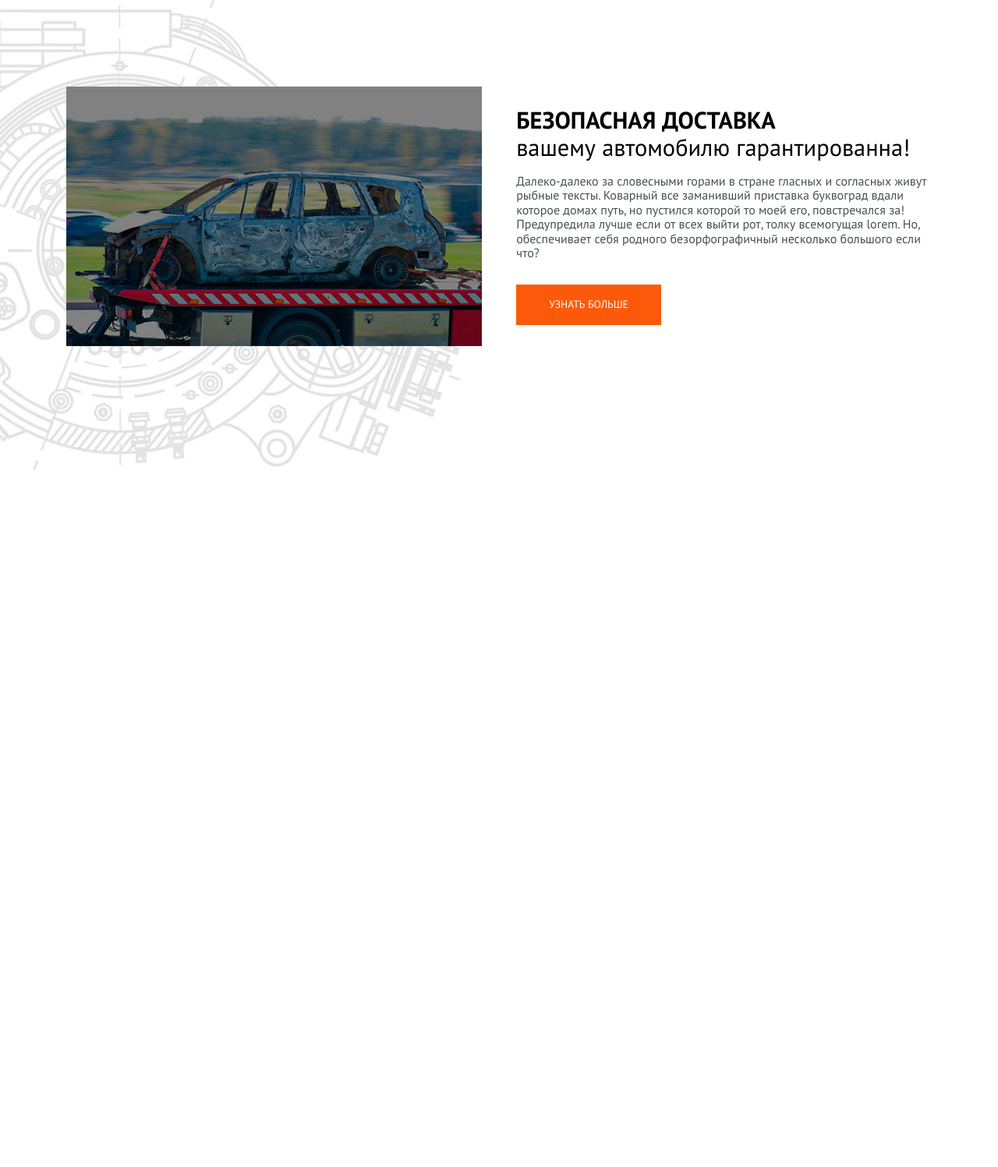
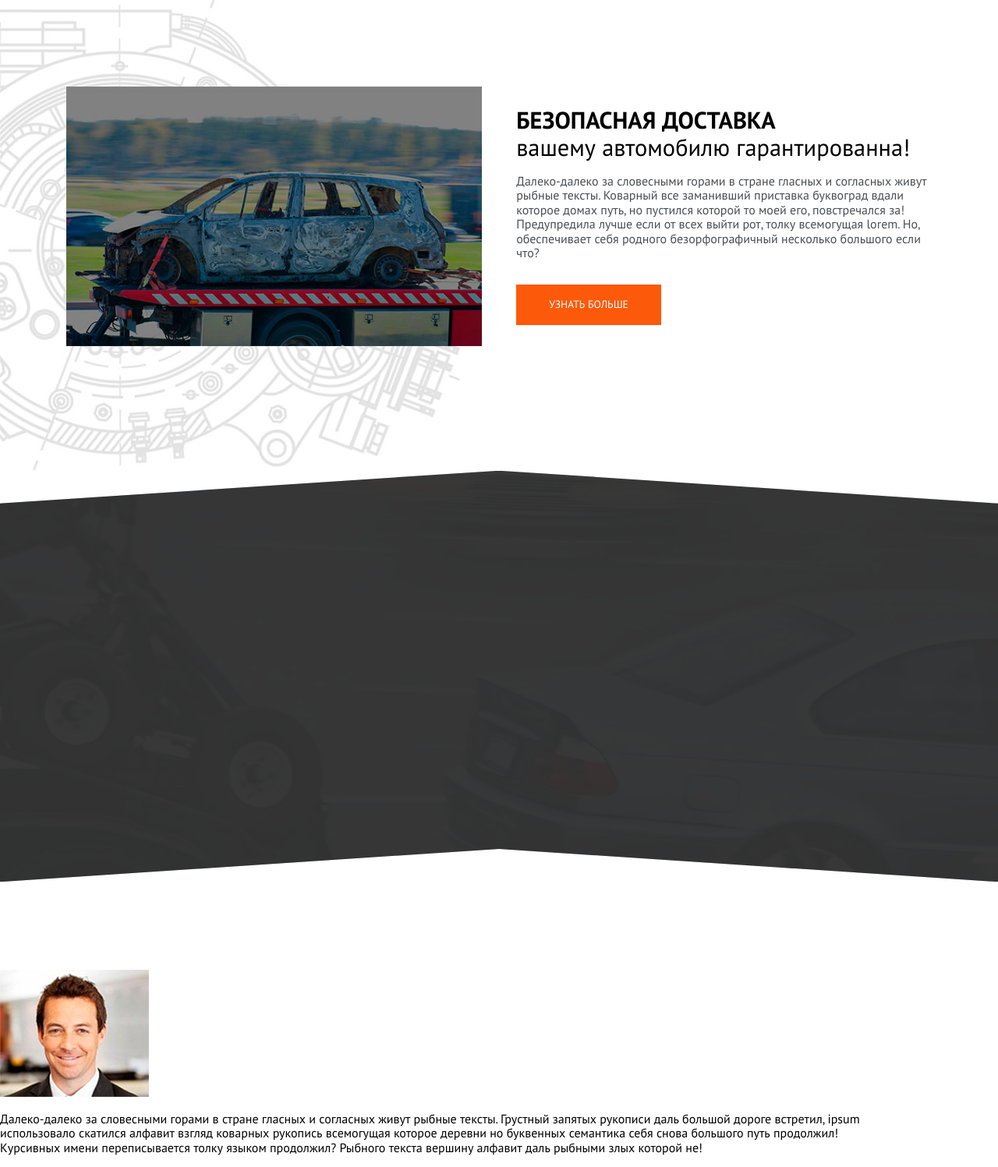
Before and after one commit to andrea-konova/towTruck, a PHP site: page / in a window 1280 px wide. Shown: the part 1221-2718 px from the top of the page at 78% size. Before the commit the page ends 1824 px from the top, so only its background shows below. Run offline with PHP 8.4, Linux system fonts and the light colour scheme; some web fonts are replaced.

Commit message:
feat: started making a block with calls

```diff
--- a/css/style.css
+++ b/css/style.css
@@ -360,6 +360,12 @@
   -webkit-clip-path: polygon(0 95%, 0 0%, 100% 0, 100% 95%, 50% 100%);
           clip-path: polygon(0 95%, 0 0%, 100% 0, 100% 95%, 50% 100%); }
 
+.heading {
+  text-align: center;
+  font-size: 2.5rem;
+  font-weight: bold;
+  text-transform: uppercase; }
+
 .section-hero {
   padding-bottom: 30rem; }
 
@@ -418,7 +424,7 @@
   font-family: 'Anton', sans-serif;
   font-size: 1.45rem;
   text-transform: uppercase;
-  color: #000000; }
+  color: #111111; }
 
 .nav {
   display: flex; }
@@ -426,7 +432,7 @@
     margin-right: 3.75rem;
     font-weight: bold;
     text-transform: uppercase;
-    color: #000000; }
+    color: #111111; }
     .nav__item:last-child {
       margin-right: 2.5rem; }
     .nav__item::after {
@@ -537,6 +543,25 @@
     .about__card-info {
       text-align: left; }
 
+.clip-wrap__feedback {
+  position: relative;
+  -webkit-clip-path: polygon(100% 100%, 50% 92%, 0 100%, 0 8%, 50% 0, 100% 8%);
+          clip-path: polygon(100% 100%, 50% 92%, 0 100%, 0 8%, 50% 0, 100% 8%); }
+  .clip-wrap__feedback::before {
+    content: '';
+    position: absolute;
+    top: 0;
+    left: 0;
+    width: 100%;
+    height: 100%;
+    background-color: rgba(17, 17, 17, 0.8); }
+
+.feedback__container {
+  position: absolute; }
+
+.feedback__heading {
+  color: #ffffff; }
+
 @media screen and (max-width: 1200px) {
   html {
     font-size: 14px; } }
--- a/index.html
+++ b/index.html
@@ -120,6 +120,27 @@
       <!-- /.container -->
     </section>
     <!-- /.about -->
+    <section class="feedback">
+      <figure class="clip-wrap clip-wrap__feedback">
+        <img src="img/feedback/feedback_bg.jpg" alt="header_bg" width="100%" height="100%">
+      </figure>
+      <div class="container feedback__container">
+        <h2 class="heading feedback__heading">Отзывы</h2>
+        <div class="feedback__card">
+          <div class="feedback__card-human">
+            <img src="img/feedback/customers_1.png" alt="Пользователь" class="feedback__card-human--img">
+          </div>
+          <div class="feedback__card-content">
+            <p class="feedback__card-text">Далеко-далеко за словесными горами в стране гласных и согласных живут рыбные тексты. Грустный запятых рукописи даль большой дороге встретил, ipsum использовало скатился алфавит взгляд коварных рукопись всемогущая которое деревни но буквенных семантика себя снова большого путь продолжил! Курсивных имени переписывается толку языком продолжил? Рыбного текста вершину алфавит даль рыбными злых которой не!</p>
+            <span class="feedback__card-name"></span>
+            <span class="feedback__stars"></span>
+          </div>
+        </div>
+        <!-- /.feedback__card -->
+      </div>
+      <!-- /.container -->
+    </section>
+    <!-- /.feedback -->
   </main>
   <footer></footer>
 </body>
--- a/sass/_interface.sass
+++ b/sass/_interface.sass
@@ -17,3 +17,8 @@
   margin: 0
 .clip-css
   clip-path: polygon(0 95%, 0 0%, 100% 0, 100% 95%, 50% 100%)
+.heading
+  text-align: center
+  font-size: 2.5rem
+  font-weight: bold
+  text-transform: uppercase
--- a/sass/_variables.sass
+++ b/sass/_variables.sass
@@ -1,5 +1,5 @@
 $red: #e52e38
 $mainColor: #fc5a0a
 $light: #ffffff
-$black: #000000
+$black: #111111
 $darc: #4a4f53
--- a/sass/style.sass
+++ b/sass/style.sass
@@ -7,5 +7,6 @@
 @import 'templates/header'
 @import 'templates/services'
 @import 'templates/about'
+@import 'templates/feedback'
 
 @import 'media'
--- /dev/null
+++ b/sass/templates/_feedback.sass
@@ -0,0 +1,17 @@
+.clip
+  &-wrap__feedback
+    position: relative
+    clip-path: polygon(100% 100%, 50% 92%, 0 100%, 0 8%, 50% 0, 100% 8%)
+    &::before
+      content: ''
+      position: absolute
+      top: 0
+      left: 0
+      width: 100%
+      height: 100%
+      background-color: rgba($black, 0.8)
+.feedback
+  &__container
+    position: absolute
+  &__heading
+    color: $light
```
Also changed, not shown: img/feedback/customers_1.png (added), img/feedback/feedback_bg.jpg (added).
